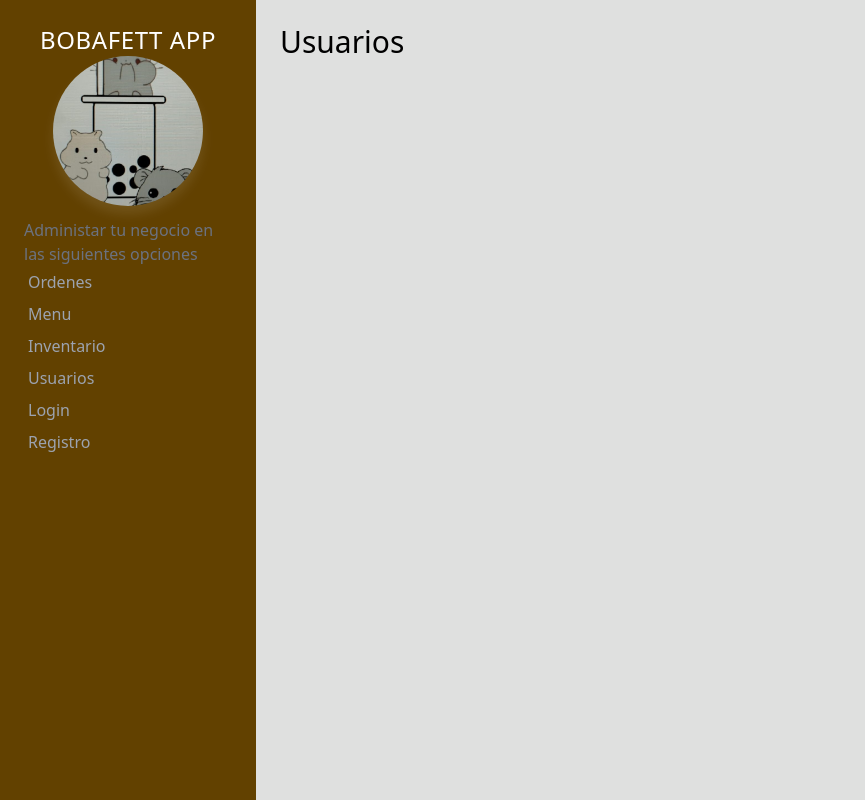
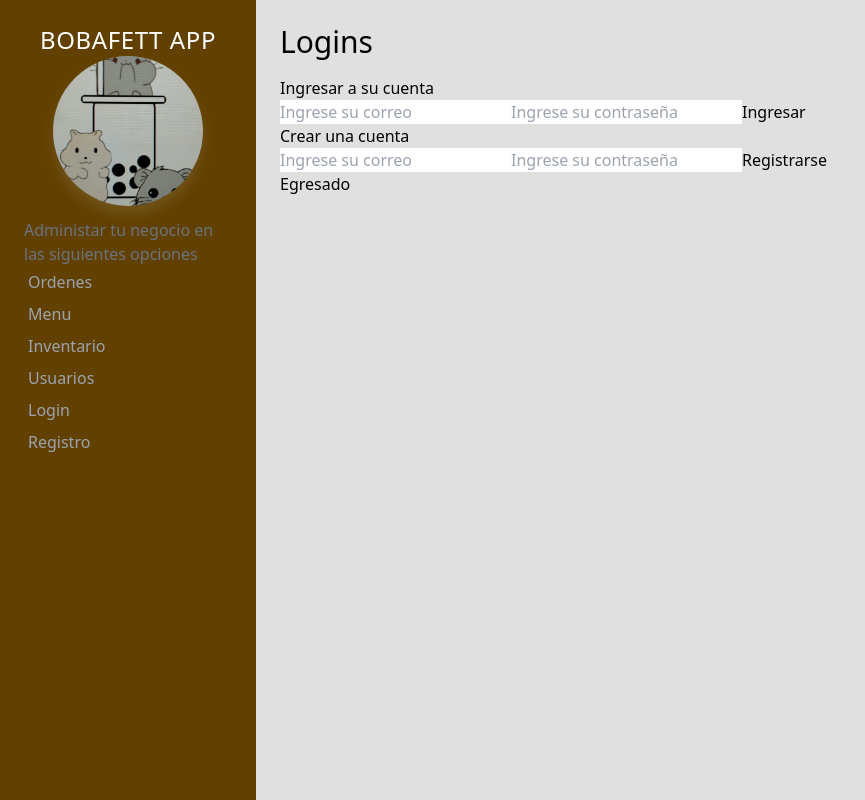
Before and after one commit to IrohDragonOfTheWest/bobafettcliente, a React (Create React App) app: page /usuarios in a window 1280 px wide. Shown: the whole page, without its empty margins (0-865 px from the left). Built offline with nearby package versions, Linux system fonts and the light colour scheme; no server answers.

Commit message:
Para visualizar el demo del login

```diff
--- a/src/components/paginas/Usuarios.js
+++ b/src/components/paginas/Usuarios.js
@@ -1,11 +1,23 @@
 import React from "react";
+import SignIn from '../auth/SignIn'
+import SignUp from "../auth/SignUp";
+import AuthDetails from '../auth/AuthDetails'
 
 const Usuarios = () => {
     return (
         <>
             <h1 className="text-3xl font-light mb-4">
-                Usuarios
+                Logins
             </h1>
+            <div>
+                <SignIn/>
+            </div>
+            <div>
+                <SignUp/>
+            </div>
+            <div>
+                <AuthDetails/>
+            </div>
         </>
     )
 }
```
